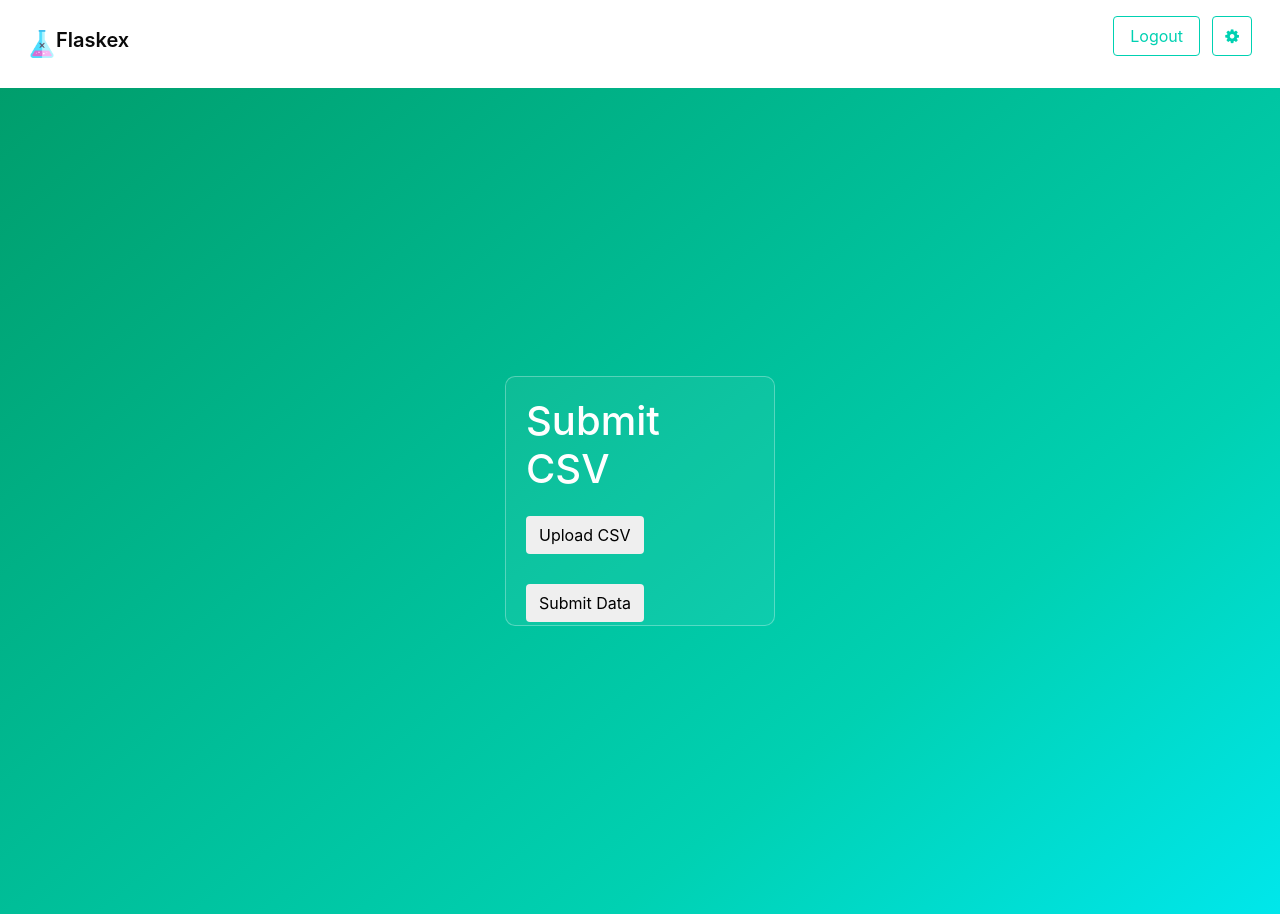
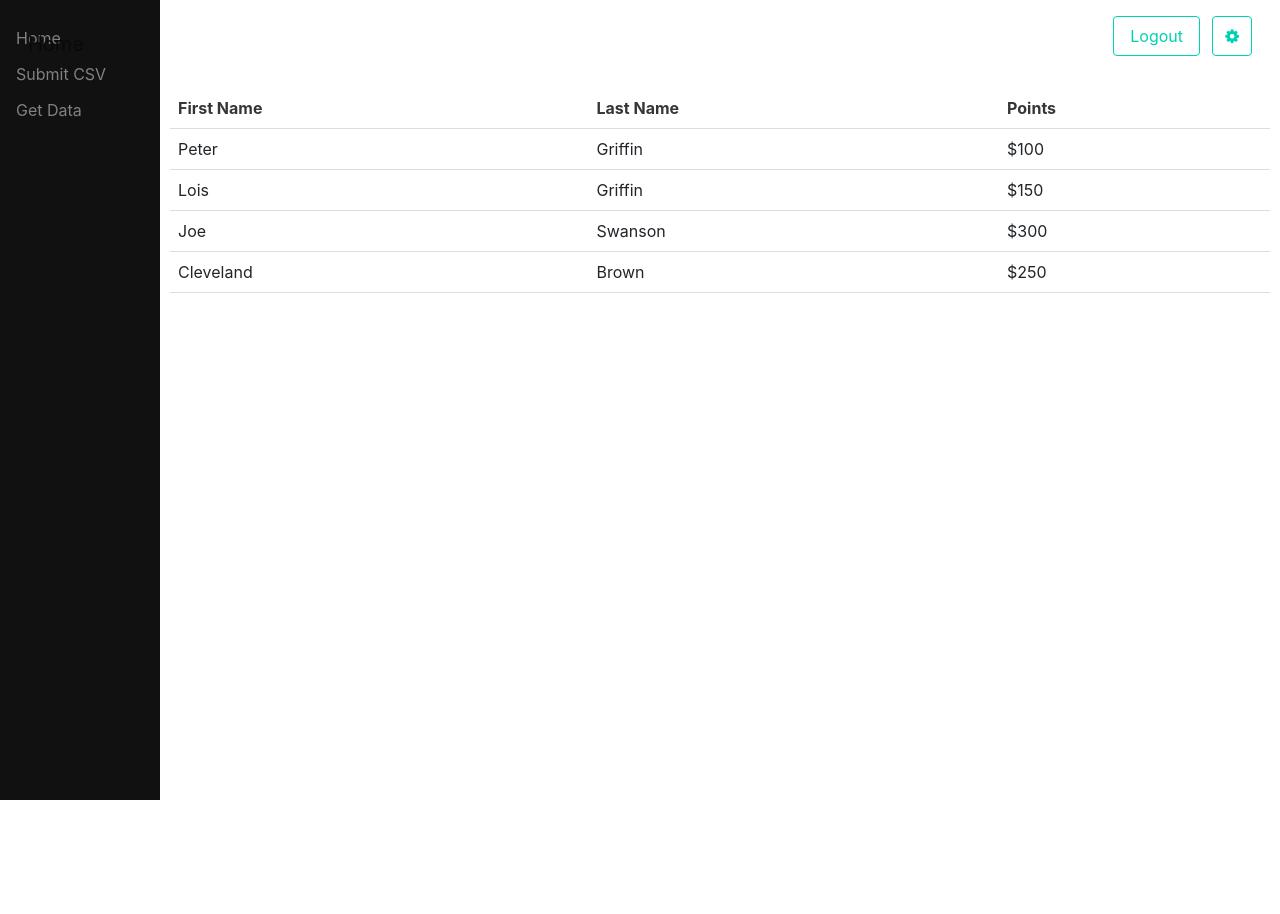
Before and after one commit to jeff-vincent/flask-csv-app, a Flask app: page / in a window 1280 px wide. After the commit the page ends 800 px from the top, so only its background shows below. Run offline with Flask 2, Linux system fonts and the light colour scheme; a user stored in the database is signed in; data comes from the database, SQL or seed files in the repository; some libraries are stand-ins or nearby versions.

Commit message:
Lots of stuff

```diff
--- a/app.py
+++ b/app.py
@@ -78,6 +78,20 @@ def settings():
     return redirect(url_for('login'))
 
 
+
+# -----------Upload View------------------------------------------------------------#
+@app.route('/upload', methods=['GET', 'POST'])
+def upload():
+    if session.get('logged_in'):
+        if request.method == 'POST':
+            file = request.get['file']
+            return "file received"
+        else:
+            user = helpers.get_user()
+            return render_template('upload.html', user=user)
+    return redirect(url_for('login'))
+
+
 # ======== Main ============================================================== #
 if __name__ == "__main__":
     app.secret_key = os.urandom(12)  # Generic key for dev purposes only
--- a/static/css/style.css
+++ b/static/css/style.css
@@ -59,3 +59,56 @@
 .margin-bottom-15 {
   margin-bottom: 15px;
 }
+
+/* The sidebar menu */
+.sidenav {
+  height: 100%; /* Full-height: remove this if you want "auto" height */
+  width: 160px; /* Set the width of the sidebar */
+  position: fixed; /* Fixed Sidebar (stay in place on scroll) */
+  z-index: 1; /* Stay on top */
+  top: 0; /* Stay at the top */
+  left: 0;
+  background-color: #111; /* Black */
+  overflow-x: hidden; /* Disable horizontal scroll */
+  padding-top: 20px;
+}
+
+/* The navigation menu links */
+.sidenav a {
+  padding: 6px 8px 6px 16px;
+  text-decoration: none;
+  font-size: 16px;
+  color: #818181;
+  display: block;
+}
+
+/* When you mouse over the navigation links, change their color */
+.sidenav a:hover {
+  color: #f1f1f1;
+}
+
+/* Style page content */
+.main {
+  margin-left: 160px; /* Same as the width of the sidebar */
+  padding: 0px 10px;
+  height: 100%;
+}
+
+/* On smaller screens, where height is less than 450px, change the style of the sidebar (less padding and a smaller font size) */
+@media screen and (max-height: 450px) {
+  .sidenav {padding-top: 15px;}
+  .sidenav a {font-size: 18px;}
+}
+
+table {
+  border-collapse: collapse;
+  width: 100%;
+}
+
+th, td {
+  padding: 8px;
+  text-align: left;
+  border-bottom: 1px solid #ddd;
+}
+
+tr:hover {background-color:#f5f5f5;}
--- a/templates/home.html
+++ b/templates/home.html
@@ -1,19 +1,37 @@
 {% extends "base.html" %}
 {% block body %}
 {% include "navbar.html" %}
-<section class="hero is-primary is-bold is-large">
-  <div class="hero-body">
-    <div class="csv-submit-box">
-      <h1>Submit CSV</h1>
-      <div class="upload-btn-wrapper">
-          <button id="upload" class="btn btn-outline margin-top-15 margin-bottom-15 "> Upload CSV </button>
-          <input type="file" id="fileInput" onchange="handleImage(event)"></input>
+{% include "sidebar.html" %}
 
-          <div>
-    <button id="submitData"class="btn btn-outline margin-top-15 margin-bottom-15" onclick="submitData()">Submit Data</button>
-    </div>
-  </div>
-</section>
+  <div class="main">
+    <table>
+        <tr>
+          <th>First Name</th>
+          <th>Last Name</th>
+          <th>Points</th>
+        </tr>
+        <tr>
+          <td>Peter</td>
+          <td>Griffin</td>
+          <td>$100</td>
+        </tr>
+        <tr>
+          <td>Lois</td>
+          <td>Griffin</td>
+          <td>$150</td>
+        </tr>
+        <tr>
+          <td>Joe</td>
+          <td>Swanson</td>
+          <td>$300</td>
+        </tr>
+        <tr>
+          <td>Cleveland</td>
+          <td>Brown</td>
+          <td>$250</td>
+        </tr>
+      </table>
+
 {% endblock %}
 {% block scripts %}
 <script src="../static/js/scripts.js"></script>
--- a/templates/navbar.html
+++ b/templates/navbar.html
@@ -1,10 +1,7 @@
 <section class="hero is-white">
   <nav class="navbar is-transparent">
     <div class="navbar-brand">
-      <a class="navbar-item" href="/">
-        <img src="https://github.com/anfederico/Flaskex/raw/master/media/flaskex-logo.png" alt="Flaskex_logo">
-        <h6 href="/" class="subtitle"><strong>Flaskex</strong></h6>
-      </a>
+      <a class="navbar-item" href="/">Home</a>
       <div id="navbar-burger-id" class="navbar-burger burger" data-target="navbar-menu-id">
         <span></span>
         <span></span>
--- /dev/null
+++ b/templates/sidebar.html
@@ -0,0 +1,5 @@
+<div class="sidenav">
+    <a href="/">Home</a>
+    <a href="/upload">Submit CSV</a>
+    <a href="#">Get Data</a>
+  </div>
```
Also changed, not shown: templates/upload.html (added, +11 -0 lines), media/flaskex-demo.png (deleted), media/flaskex-logo.png (deleted).
